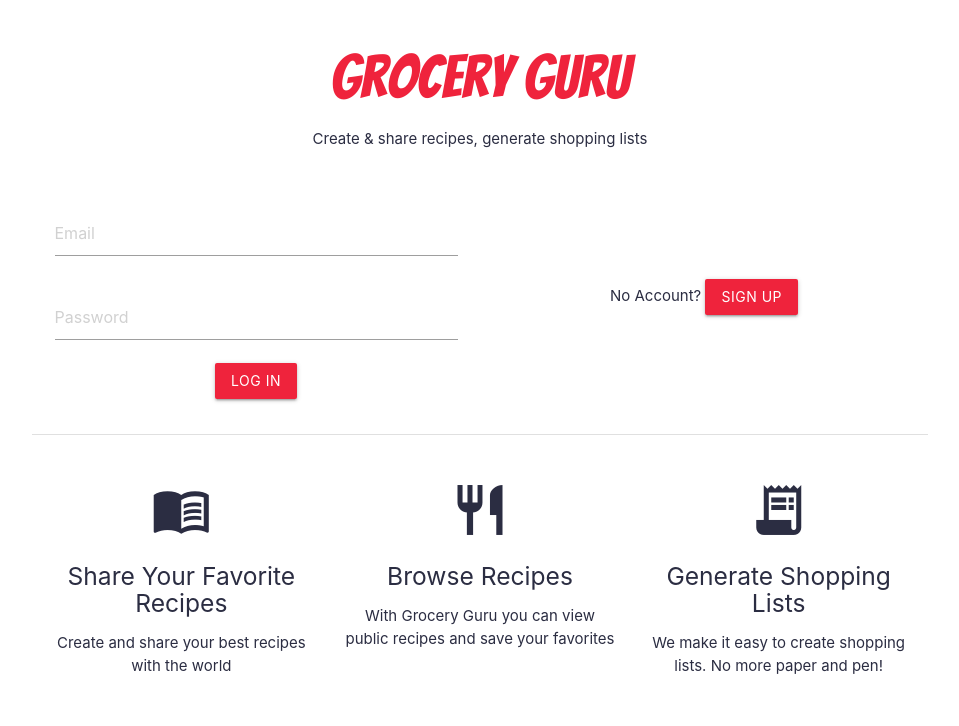
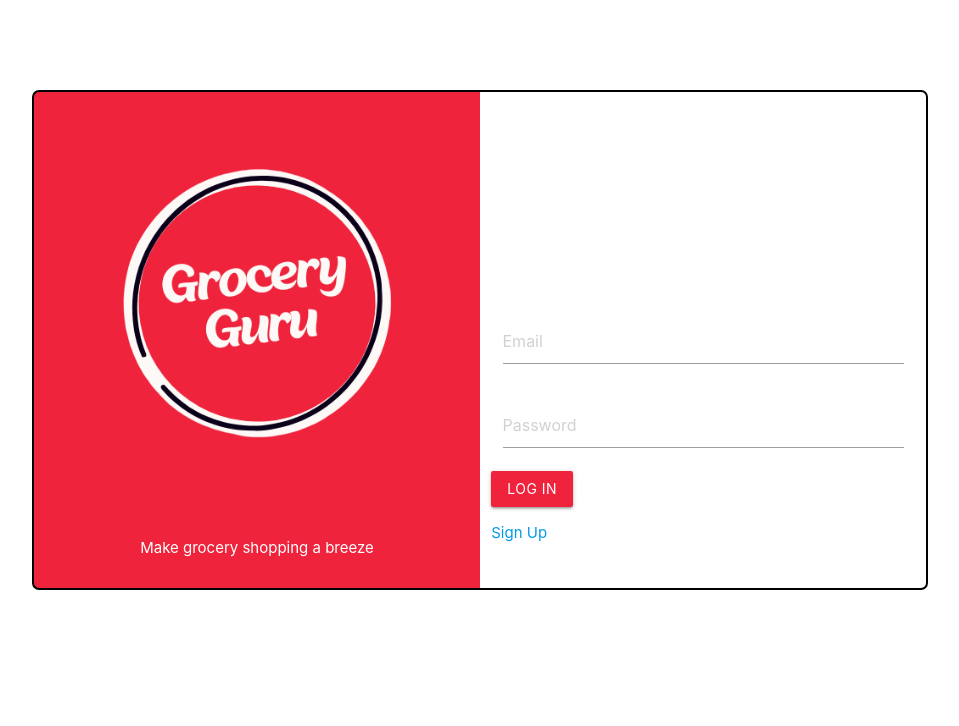
Before and after one commit to tylerspear/grocery_guru, a Node server app: page / in a window 1280 px wide. Shown: the top 726 px of the page, without its empty margins (160-1119 px from the left). Run offline with Node 20, Linux system fonts and the light colour scheme; some libraries are stand-ins or nearby versions.

Commit message:
login page styling

```diff
--- a/public/css/style.css
+++ b/public/css/style.css
@@ -12,10 +12,6 @@ body {
 
 /* LOGO */
 
-.logo {
-    color: var(--red) !important;
-    font-family: 'Bangers', cursive;
-}
 
 /* BTN */
 .btn {
@@ -23,10 +19,6 @@ body {
 }
 .logo--nav {
     font-size: 2.5rem !important;
-}
-
-.logo--login {
-    font-size: 4rem;
 }
 
 /* NAV */
@@ -54,6 +46,46 @@ body {
     color: #fff;
 }
 
+.login__window {
+    display: flex;
+    min-height: 65vh;
+    margin-top: 10%;
+}
+
+.login__left {
+    background-color: var(--red);
+    color: #fff;
+    height: 100%;
+    border-left: 2px solid #000;
+    border-top: 2px solid #000;
+    border-bottom: 2px solid #000;
+    border-top-left-radius: 7px;
+    border-bottom-left-radius: 7px;
+}
+
+.login__right {
+    height: 100%;
+    border-right: 2px solid #000;
+    border-top: 2px solid #000;
+    border-bottom: 2px solid #000;
+    border-top-right-radius: 7px;
+    border-bottom-right-radius: 7px;
+}
+
+.login__mobile {
+    border: 2px solid var(--red);
+    border-radius: 7px;
+    padding: 2rem 1rem;
+}
+
+.login__form {
+    margin-top: 50%;
+}
+
+.login__signup {
+    display: block;
+    margin-top: 1rem;
+}
 
 /* Recipe Page */
 
--- a/views/login.ejs
+++ b/views/login.ejs
@@ -1,12 +1,12 @@
-<%- include('partials/_head') %>
+<!-- <%- include('partials/_head') %>
 <div class="container">
     <div class="section center">
             <h3 class="logo logo--login center">Grocery Guru</h3>
             <p class="lead">Create & share recipes, generate shopping lists</p>
     </div>
-    <div class="section row valign-wrapper">
+    <div class="row">
 
-        <form class="col m6 center" action="/auth/login" method="POST">
+        <form class="col s12 center" action="/auth/login" method="POST">
             <% if (locals.messages.errors) { %>
                 <% messages.errors.forEach( el => { %>
                     <div class="error"><%= el.msg %></div>
@@ -25,7 +25,7 @@
             </div>
             <input class="btn" type="submit" value="Log In">
         </form>
-        <div class="col m6 center-align">
+        <div class="col s12 center-align">
             <span>No Account? </span><a class="btn" href="/auth/signup">Sign Up</a>
         </div>
     </div>
@@ -53,4 +53,69 @@
         </div>
     </div>
 </div>
+<%- include('partials/_footer') %> -->
+
+<%- include('partials/_head') %>
+<div class="container">
+    <div class="login__window">
+        <div class="row">
+            <div class="col s12 m6 login__left hide-on-small-only">
+
+                    <img src="./img/logo-white.png" alt="logo" class="responsive-img">
+                    <p class="lead center">Make grocery shopping a breeze</p>
+            </div>
+
+            <div class="col s12 m6 login__right hide-on-small-only">
+                <form action="/auth/login" method="POST" class="login__form">
+                    <% if (locals.messages.errors) { %>
+                        <% messages.errors.forEach( el => { %>
+                            <div class="error"><%= el.msg %></div>
+                        <% }) %>
+                    <% } %>
+                    <% if (locals.messages.info) { %>
+                        <% messages.info.forEach( el => { %>
+                            <div class="error"><%= el.msg %></div>
+                        <% }) %>
+                    <% } %>
+                    <div class="input-field col s12">
+                        <input type="email" name="email" placeholder="Email">
+                    </div>
+                    <div class="input-field col s12">
+                        <input type="password" name="password" placeholder="Password">
+                    </div>
+                    <input class="btn" type="submit" value="Log In">
+                </form>
+                <a class="login__signup">Sign Up</a>
+            </div>
+            <div class="col s12 hide-on-med-and-up">
+                <div class="login__mobile">
+
+                    <img src="./img/logo-white.png" alt="logo" class="responsive-img">
+
+                    <form action="/auth/login" method="POST">
+                        <% if (locals.messages.errors) { %>
+                            <% messages.errors.forEach( el => { %>
+                                <div class="error"><%= el.msg %></div>
+                            <% }) %>
+                        <% } %>
+                        <% if (locals.messages.info) { %>
+                            <% messages.info.forEach( el => { %>
+                                <div class="error"><%= el.msg %></div>
+                            <% }) %>
+                        <% } %>
+                        <div class="input-field col s12">
+                            <input type="email" name="email" placeholder="Email">
+                        </div>
+                        <div class="input-field col s12">
+                            <input type="password" name="password" placeholder="Password">
+                        </div>
+                        <input class="btn" type="submit" value="Log In">
+                    </form>
+                    <a class="login__signup">Sign Up</a>
+                </div>
+            </div>
+
+        </div>
+    </div>
+</div>
 <%- include('partials/_footer') %>
```
Also changed, not shown: public/img/logo-black.png (added), public/img/logo-white.png (added), 1 other file.
